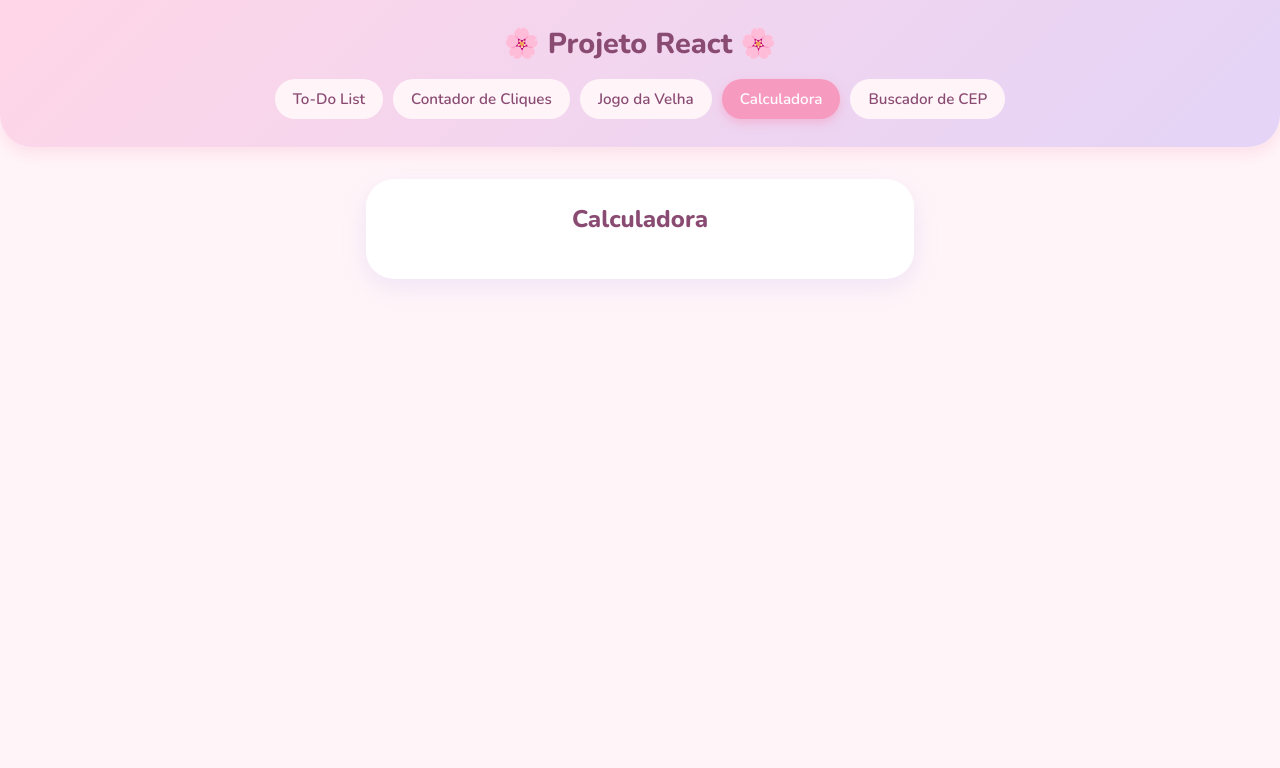
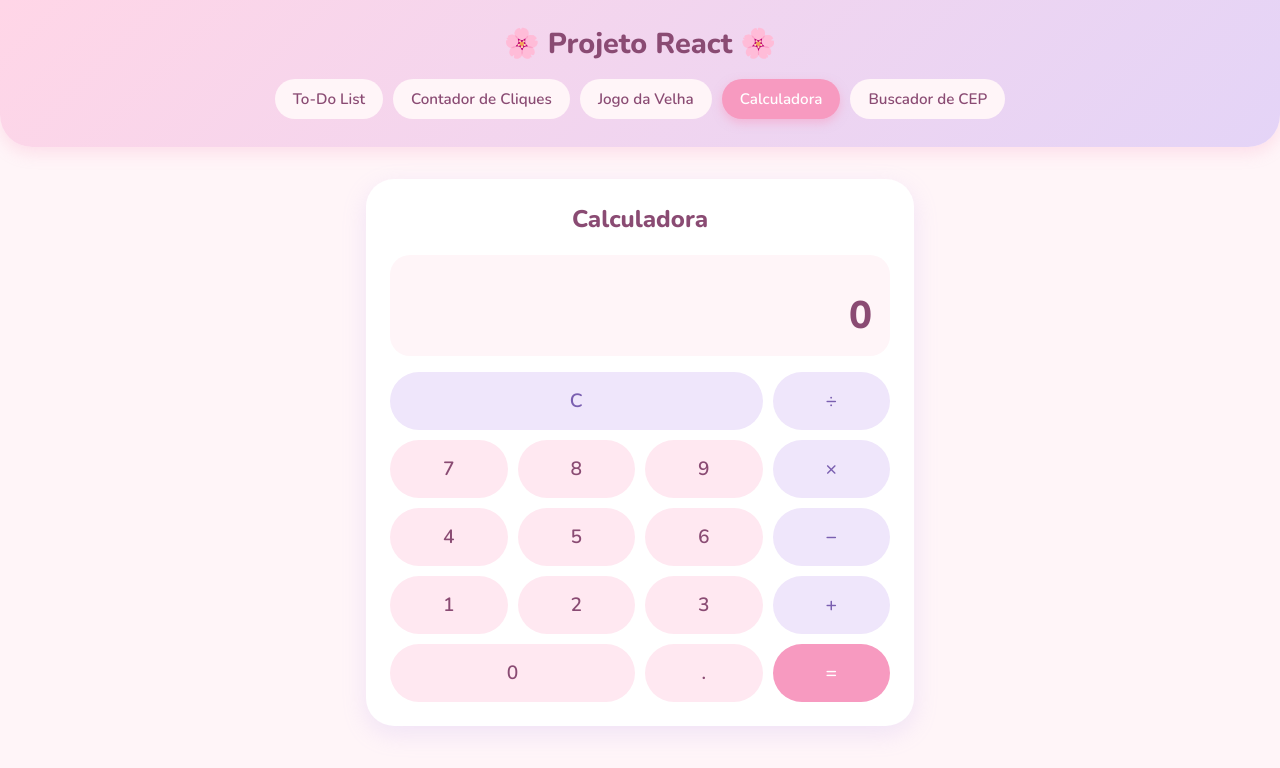
Before and after one commit to oIsabelaM/ProjetoReact, a React (Create React App) app: page / in a window 1280 px wide. Both pictures are taken after typing "Sample" into the empty fields and a click on the button "Calculadora". Shown: the top 768 px of the page. Built offline with nearby package versions, Linux system fonts and the light colour scheme.

Commit message:
Adiciona Calculadora

```diff
--- a/src/App.css
+++ b/src/App.css
@@ -166,3 +166,54 @@ body {
 .vazio {
   color: #c4b1bd;
 }
+
+/* Calculadora */
+.calc-visor {
+  background: #fff5f8;
+  border-radius: 20px;
+  padding: 14px 18px;
+  margin-bottom: 16px;
+  text-align: right;
+  overflow: hidden;
+}
+
+.historico {
+  min-height: 1.2rem;
+  font-size: 0.9rem;
+  color: #c4b1bd;
+}
+
+.valor {
+  font-size: 2.4rem;
+  font-weight: 800;
+  color: #8a4b73;
+  word-break: break-all;
+}
+
+.teclado {
+  display: grid;
+  grid-template-columns: repeat(4, 1fr);
+  gap: 10px;
+}
+
+.teclado button {
+  padding: 16px 0;
+  font-size: 1.2rem;
+}
+
+.teclado .largo {
+  grid-column: span 3;
+}
+
+.teclado .largo-2 {
+  grid-column: span 2;
+}
+
+.conteudo button.num {
+  background: #ffe8f1;
+  color: #8a4b73;
+}
+
+.conteudo button.num:hover {
+  background: #ffd6e7;
+}
--- a/src/components/Calculadora.js
+++ b/src/components/Calculadora.js
@@ -1,5 +1,129 @@
+import { useState } from "react";
+
 function Calculadora() {
-  return <h2>Calculadora</h2>;
+  const [visor, setVisor] = useState("0");
+  const [anterior, setAnterior] = useState(null);
+  const [operacao, setOperacao] = useState(null);
+  const [novoNumero, setNovoNumero] = useState(true);
+
+  function calcular(a, b, op) {
+    let r = 0;
+    if (op === "+") r = a + b;
+    if (op === "−") r = a - b;
+    if (op === "×") r = a * b;
+    if (op === "÷") {
+      if (b === 0) return "Erro";
+      r = a / b;
+    }
+    return String(Number(r.toFixed(10)));
+  }
+
+  function digitar(d) {
+    if (novoNumero) {
+      setVisor(d);
+      setNovoNumero(false);
+    } else {
+      setVisor(visor === "0" ? d : visor + d);
+    }
+  }
+
+  function ponto() {
+    if (novoNumero) {
+      setVisor("0.");
+      setNovoNumero(false);
+    } else if (!visor.includes(".")) {
+      setVisor(visor + ".");
+    }
+  }
+
+  function escolherOperacao(op) {
+    if (visor === "Erro") return;
+    const atual = parseFloat(visor);
+
+    if (anterior !== null && operacao && !novoNumero) {
+      const r = calcular(anterior, atual, operacao);
+      setVisor(r);
+      if (r === "Erro") {
+        setAnterior(null);
+        setOperacao(null);
+        setNovoNumero(true);
+        return;
+      }
+      setAnterior(parseFloat(r));
+    } else {
+      setAnterior(atual);
+    }
+    setOperacao(op);
+    setNovoNumero(true);
+  }
+
+  function igual() {
+    if (anterior === null || !operacao || visor === "Erro") return;
+    const r = calcular(anterior, parseFloat(visor), operacao);
+    setVisor(r);
+    setAnterior(null);
+    setOperacao(null);
+    setNovoNumero(true);
+  }
+
+  function limpar() {
+    setVisor("0");
+    setAnterior(null);
+    setOperacao(null);
+    setNovoNumero(true);
+  }
+
+  const linhas = [
+    ["7", "8", "9", "×"],
+    ["4", "5", "6", "−"],
+    ["1", "2", "3", "+"],
+  ];
+
+  return (
+    <div className="calculadora">
+      <h2>Calculadora</h2>
+
+      <div className="calc-visor">
+        <div className="historico">
+          {anterior !== null ? `${anterior} ${operacao}` : "\u00A0"}
+        </div>
+        <div className="valor">{visor}</div>
+      </div>
+
+      <div className="teclado">
+        <button className="secundario largo" onClick={limpar}>
+          C
+        </button>
+        <button className="secundario" onClick={() => escolherOperacao("÷")}>
+          ÷
+        </button>
+
+        {linhas.flat().map((tecla) =>
+          isNaN(tecla) ? (
+            <button
+              key={tecla}
+              className="secundario"
+              onClick={() => escolherOperacao(tecla)}
+            >
+              {tecla}
+            </button>
+          ) : (
+            <button key={tecla} className="num" onClick={() => digitar(tecla)}>
+              {tecla}
+            </button>
+          )
+        )}
+
+        <button className="num largo-2" onClick={() => digitar("0")}>
+          0
+        </button>
+        <button className="num" onClick={ponto}>
+          .
+        </button>
+        <button onClick={igual}>=</button>
+      </div>
+    </div>
+  );
 }
 
 export default Calculadora;
```
